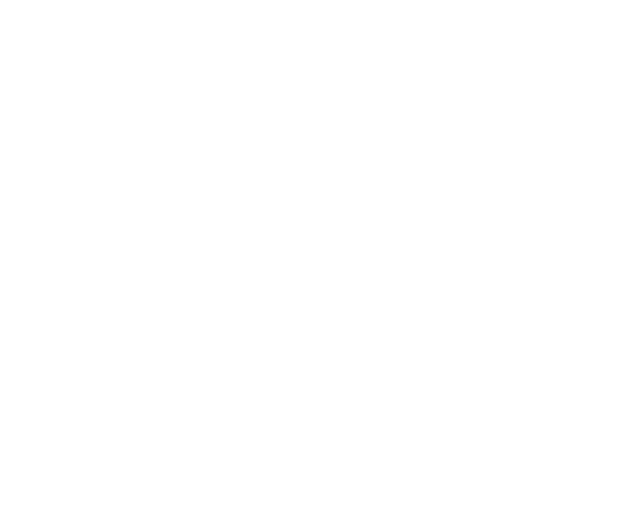
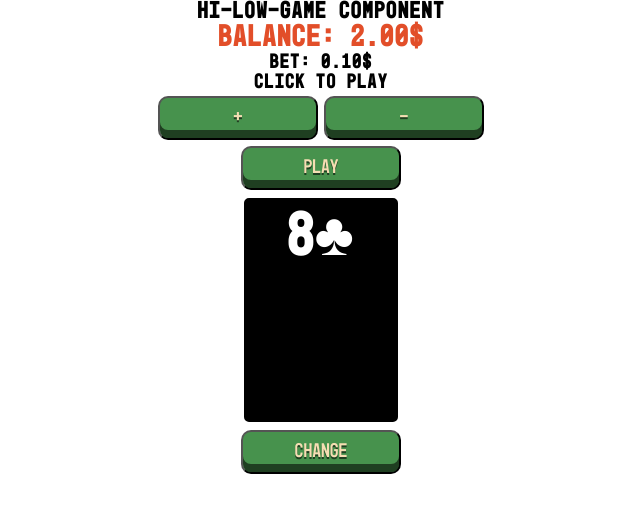
Before and after one commit to Ladzislaf/casinaki-next, a React (Create React App) app in the folder client/: page / in a window 1280 px wide. Shown: the top 512 px of the page, without its empty margins (319-959 px from the left). Built offline with nearby package versions, Linux system fonts and the light colour scheme.

Commit message:
add hi-low-game component

```diff
--- a/client/src/App.jsx
+++ b/client/src/App.jsx
@@ -1,6 +1,10 @@
+import HiLowGame from "./components/HiLowGame"
+
 function App() {
 	return (
-		<div className="App"></div>
+		<div className="App">
+			<HiLowGame/>
+		</div>
 	)
 }
 
--- /dev/null
+++ b/client/src/components/HiLowGame.jsx
@@ -0,0 +1,133 @@
+import React, { useState, useEffect } from 'react'
+
+const suits = ['♠', '♥', '♦', '♣']
+const cardValues = ['A', '2', '3', '4', '5', '6', '7', '8', '9', '10', 'J', 'Q', 'K']
+const cards = []
+
+for (let i = 0; i < cardValues.length; i++) {
+	for (let j = 0; j < suits.length; j++) {
+		const key = cardValues[i] + suits[j]
+		if (suits[j] === '♥' || suits[j] === '♦')
+			cards.push({ key: key, value: i + 1, color: 'red' })
+		else
+			cards.push({ key: key, value: i + 1, color: 'black' })
+	}
+}
+
+const min = 0, max = cards.length - 1
+const getRand = () => {
+	return (Math.floor(Math.random() * (max - min + 1)) + min)
+}
+
+const HiLowGame = () => {
+	const [state, setState] = useState({ card: cards[getRand()], balance: 2, bet: 0.1, status: 'click to play', totalCoefficient: 1 })
+	const [coefficients, setCoefficients] = useState({ higher: 1, lower: 1, common: 1 })
+	const [gameState, setGameState] = useState('betting')
+
+	// calculating coefficients
+	useEffect(() => {
+		let higherCoefficient, lowerCoefficient
+		if (state.card.value === 13) {
+			higherCoefficient = 0.97 / (1 / 13)
+			lowerCoefficient = 0.97 / (12 / 13)
+		} else if (state.card.value === 1) {
+			higherCoefficient = 0.97 / (12 / 13)
+			lowerCoefficient = 0.97 / (1 / 13)
+		} else {
+			higherCoefficient = 0.97 / ((14 - state.card.value) / 13)
+			lowerCoefficient = 0.97 / (state.card.value / 13)
+		}
+		setCoefficients({ higher: higherCoefficient, lower: lowerCoefficient })
+	}, [state])
+
+	// mode = 1 -> higher | mode = 0 -> lower
+	const playHandler = (mode) => {
+		const newCard = cards[getRand()]
+		if (newCard.value > state.card.value && mode) {
+			setState({ ...state, card: newCard, totalCoefficient: state.totalCoefficient * coefficients.higher })
+		} else if (newCard.value < state.card.value && mode) {
+			setState({ ...state, card: newCard, status: `looser! -${state.bet.toFixed(2)}$`, totalCoefficient: 1 })
+			setGameState('betting')
+		} else if (newCard.value < state.card.value && !mode) {
+			setState({ ...state, card: newCard, totalCoefficient: state.totalCoefficient * coefficients.lower })
+		} else if (newCard.value > state.card.value && !mode) {
+			setState({ ...state, card: newCard, status: `looser! -${state.bet.toFixed(2)}$`, totalCoefficient: 1 })
+			setGameState('betting')
+		}
+	}
+
+	const changeBet = (mode, value) => {
+		if (+state.bet.toFixed(2) - value < 0 && mode === 'down') return
+		if ((state.balance < (+state.bet.toFixed(2) + value)) && mode === 'up') {
+			alert('YOU DON\'T HAVE ENOUGH MONEY, GO TO WORK, LOOSER!')
+			return
+		}
+		switch (mode) {
+			case 'up': setState({ ...state, bet: +state.bet.toFixed(2) + value })
+				break
+			case 'down': setState({ ...state, bet: +state.bet.toFixed(2) - value })
+				break
+			default: console.log('No such mode for bet changing')
+				break
+		}
+	}
+
+	const checkButtons = (mode) => {
+		switch (mode) {
+			case 'higher':
+				if (state.card.value === 13) return 'same'
+				else if (state.card.value === 1) return 'higher'
+				else return 'higher or same'
+			case 'lower':
+				if (state.card.value === 1) return 'same'
+				else if (state.card.value === 13) return 'lower'
+				else return 'lower or same'
+			default: console.log('Error: no such mode in checkName function')
+		}
+	}
+
+	const cashOutHandler = () => {
+		setState({...state, status: `winner! +${(state.bet * state.totalCoefficient).toFixed(2)}`, balance: state.balance + state.bet * state.totalCoefficient, totalCoefficient: 1})
+		setGameState('betting')
+	}
+
+	return (
+		<div className='hi-low-game'>
+			<h3>hi-low-game component</h3>
+			<h2 style={{ color: '#e24e29' }}>balance: {state.balance.toFixed(2)}$</h2>
+			<p>bet: {state.bet.toFixed(2)}$</p>
+			<div>{state.status}</div>
+			{gameState === 'playing' ?
+				<>
+					<button className='btn' onClick={() => playHandler(1)}>
+						{checkButtons('higher')} <br />
+						{coefficients.higher.toFixed(2)}x <br />
+					</button>
+					<button className='btn' onClick={() => playHandler(0)}>
+						{checkButtons('lower')} <br />
+						{coefficients.lower.toFixed(2)}x <br />
+					</button> <br />
+					<div>total: </div>
+					<div className='hi-low-card' style={{ background: state.card.color }}>{state.card.key}</div>
+					<button className='btn' onClick={() => cashOutHandler()} disabled={state.totalCoefficient === 1}>
+						cash out <br />
+						{(state.bet * state.totalCoefficient).toFixed(2)}$ <br />
+						{state.totalCoefficient.toFixed(2)}x
+					</button>
+				</>
+				: <>
+					<button className='btn' onClick={() => changeBet('up', 0.1)}>+</button>
+					<button className='btn' onClick={() => changeBet('down', 0.1)}>-</button> <br />
+					<button className='btn' onClick={() => {
+						setGameState('playing')
+						setState({ ...state, balance: state.balance - state.bet, status: `-${state.bet.toFixed(2)}$ to play` })
+					}}>play</button>
+					<div className='hi-low-card' style={{ background: state.card.color }}>{state.card.key}</div>
+					<button className='btn' onClick={() => setState({ ...state, card: cards[getRand()] })}>change</button>
+				</>
+			}
+		</div>
+	)
+}
+
+export default HiLowGame
--- a/client/src/style/index.css
+++ b/client/src/style/index.css
@@ -19,3 +19,48 @@
 	font-size: 20px;
 	letter-spacing: 1.5px;
 }
+
+
+/* Hi-Low-Component styles */
+.hi-low-game {
+	text-align: center;
+}
+
+.hi-low-card {
+	border: 2px black solid;
+	border-radius: 5px;
+	color: #ffffff;
+	width: 150px;
+	height: 220px;
+	margin: 5px auto;
+	font-size: 60px;
+}
+
+button.btn {
+	font-family: 'mono45-headline', Arial, sans-serif;
+	font-size: 20px;
+	margin: 3px;
+	padding: 10px 5px;
+	background: #47924d;
+	color: wheat;
+	border-radius: 10px;
+	cursor: pointer;
+	width: 160px;
+	height: auto;
+	box-shadow: inset 0 -8px 0 0 #00000090;
+	text-shadow: 0 2px #00000090;
+	transition: 0.2s;
+}
+
+button.btn:hover {
+	box-shadow: inset 0 -6px 0 0 #00000090;
+}
+
+button.btn:active {
+	box-shadow: inset 0 -1px 0 0 #00000090;
+	text-shadow: 0 0px;
+}
+
+button.btn:disabled {
+	cursor: not-allowed;
+}
```
Also changed, not shown: client/src/components/AppRouter.jsx (added, +9 -0 lines).
